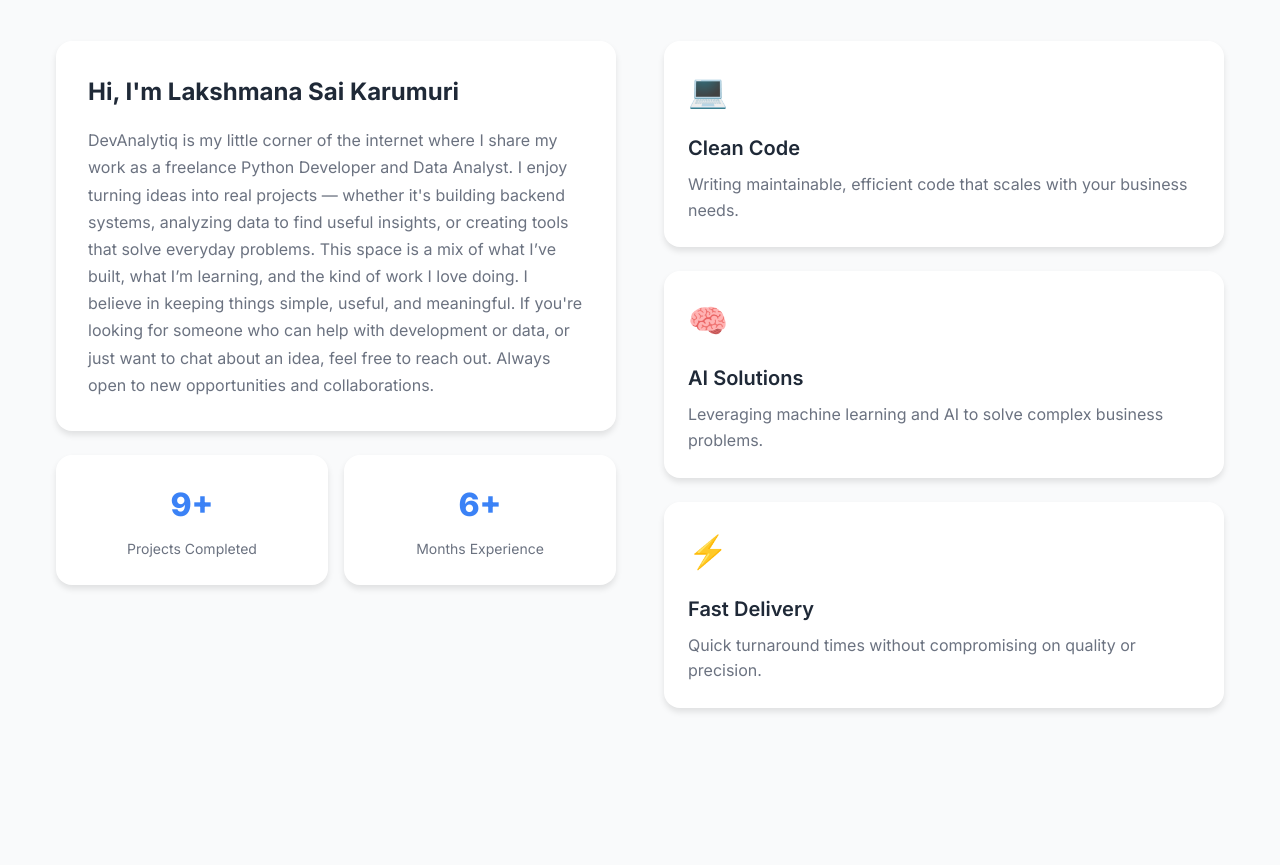
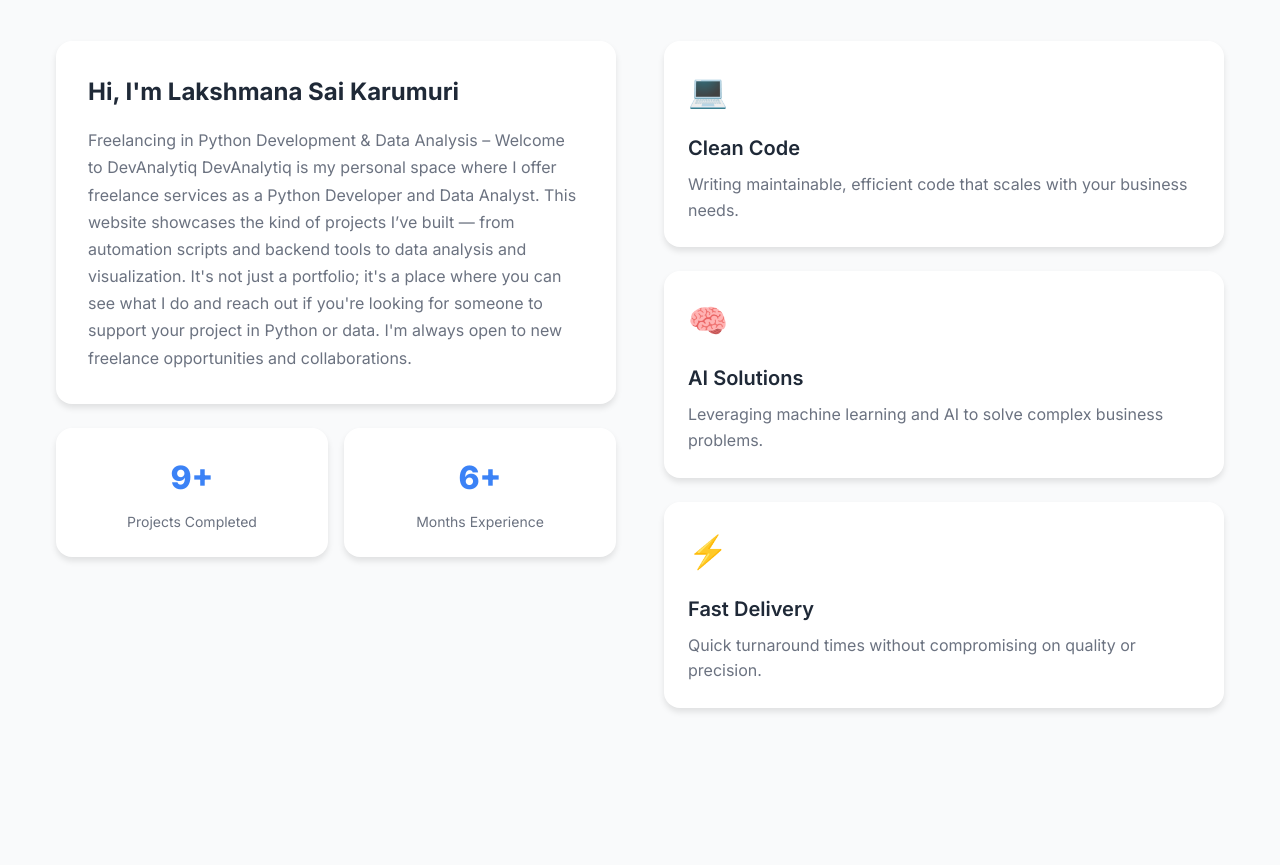
Before and after one commit to lakshman12-34/DevAnalytiq, a React app: page index.html in a window 1280 px wide. Shown: the part 1140-2005 px from the top of the page. Built offline with nearby package versions, Linux system fonts and the light colour scheme.

Commit message:
Update index.html

```diff
--- a/index.html
+++ b/index.html
@@ -113,11 +113,10 @@ I offer freelance services in Python development and data analysis. From buildin
                 <div class="about-text">
                     <div class="about-card">
                         <h3>Hi, I'm Lakshmana Sai Karumuri</h3>
-                        <p>DevAnalytiq is my little corner of the internet where I share my work as a freelance Python Developer and Data Analyst. I enjoy turning ideas into real projects — whether it's building backend systems, analyzing data to find useful insights, or creating tools that solve everyday problems.
+                        <p>Freelancing in Python Development & Data Analysis – Welcome to DevAnalytiq
+DevAnalytiq is my personal space where I offer freelance services as a Python Developer and Data Analyst. This website showcases the kind of projects I’ve built — from automation scripts and backend tools to data analysis and visualization.
 
-This space is a mix of what I’ve built, what I’m learning, and the kind of work I love doing. I believe in keeping things simple, useful, and meaningful.
-
-If you're looking for someone who can help with development or data, or just want to chat about an idea, feel free to reach out. Always open to new opportunities and collaborations. </p>
+It's not just a portfolio; it's a place where you can see what I do and reach out if you're looking for someone to support your project in Python or data. I'm always open to new freelance opportunities and collaborations. </p>
                     </div>
                     <div class="stats-grid">
                         <div class="stat-card">
```
